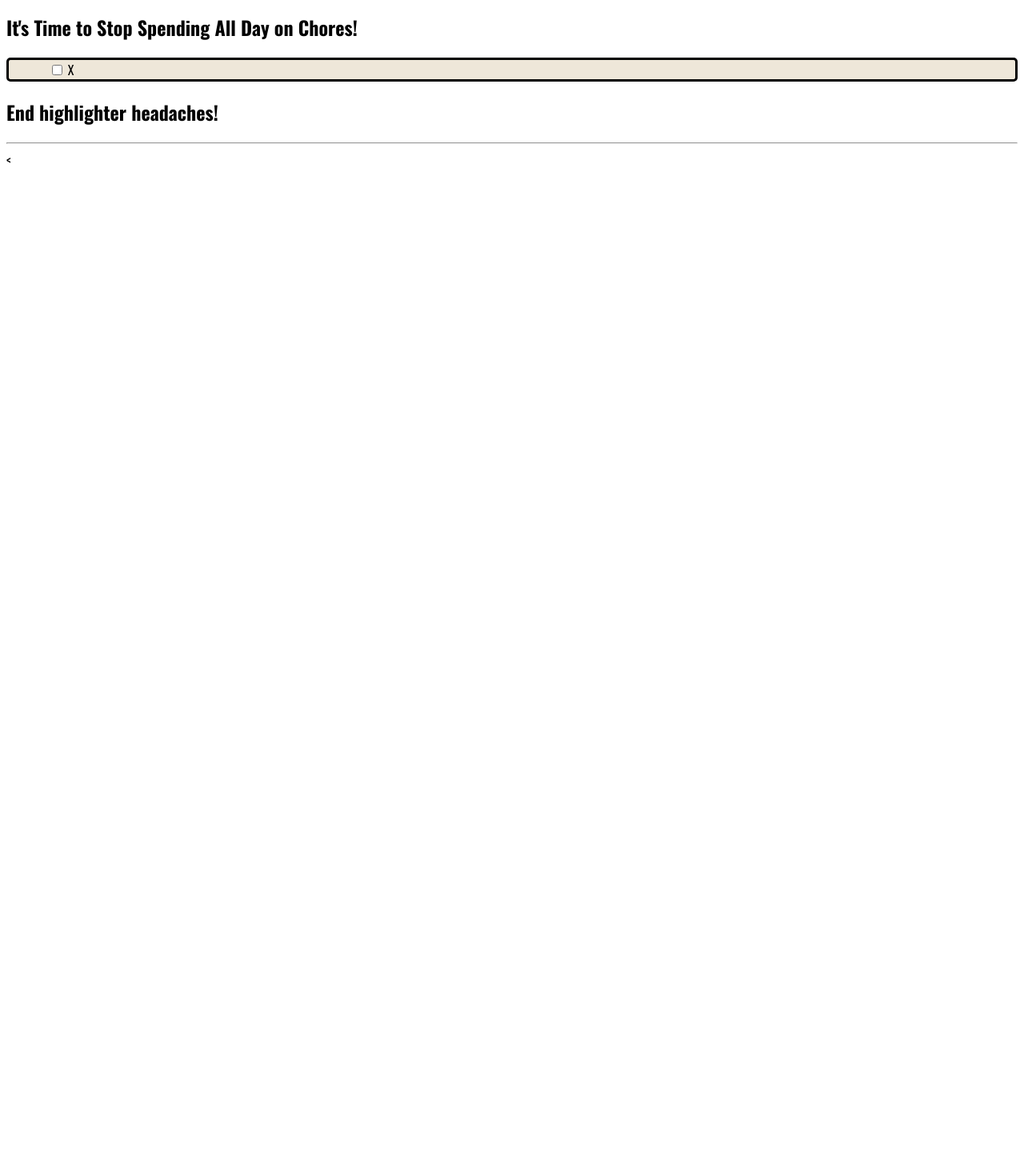
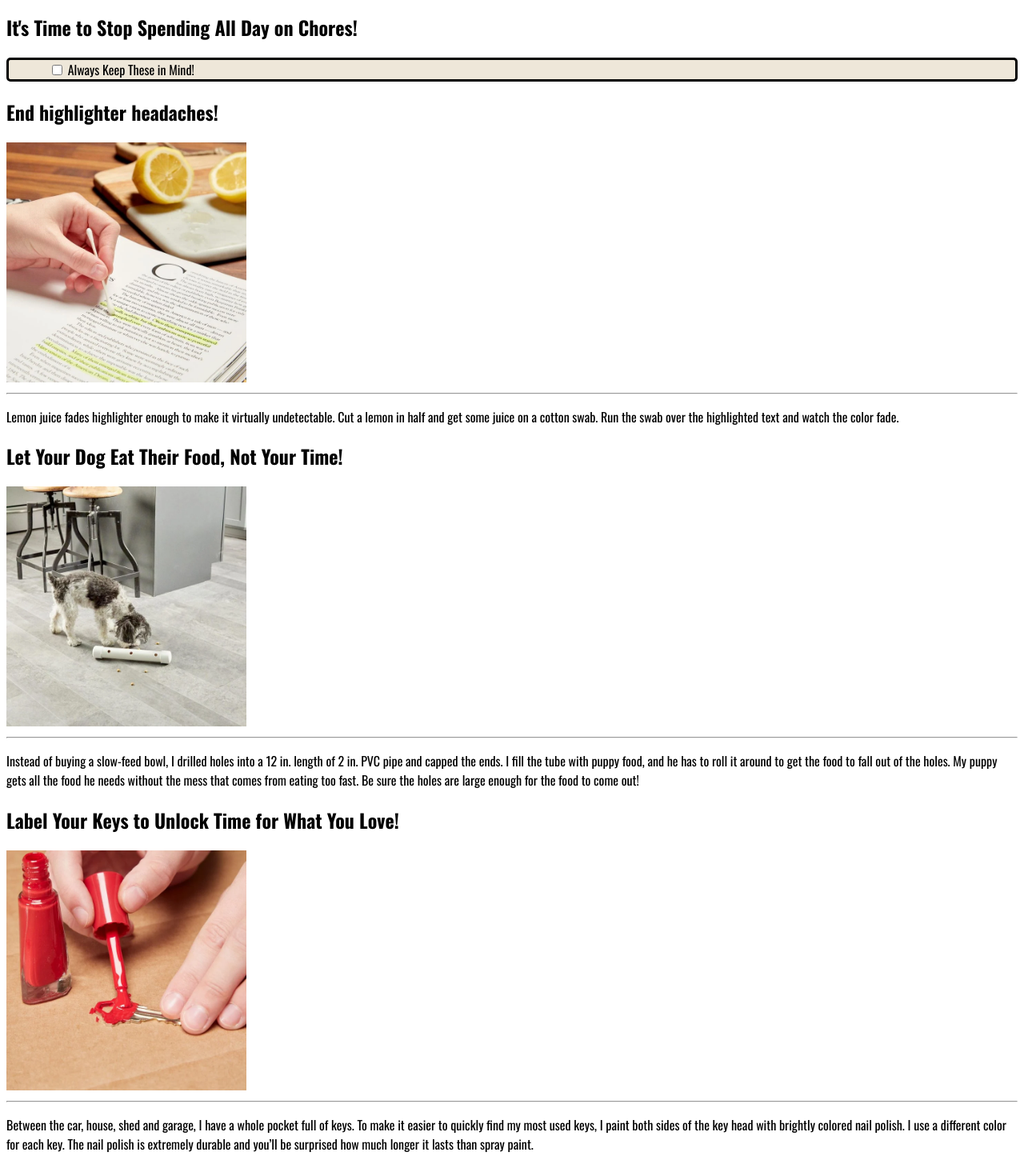
Before and after one commit to acelliott1218/task-smasher, a plain HTML site: page index.html in a window 1280 px wide. Shown: the part 520-1965 px from the top of the page at 80% size. Before the commit the page ends 800 px from the top, so only its background shows below. Drawn offline with nearby package versions, Linux system fonts and the light colour scheme.

Commit message:
content: add actual lifehacks, along with images, and set the ground for responsiveness on larger devices

```diff
--- a/assets/css/styles.css
+++ b/assets/css/styles.css
@@ -28,7 +28,7 @@ a {
 
 }
 
-/* love-running project's hidden buttons serve as the basis here */
+/* love-running project's hidden buttons serve as the basis here, makes menu items hidden unless toggled */
 nav {
     background-color: #ffffff;
     width: 100%;
@@ -60,7 +60,7 @@ header {
 header > hr {
     display:none;
 }
-
+ /* the .active class shows the user which page they're on */
 .active {
     text-decoration:underline;
 }
--- a/index.html
+++ b/index.html
@@ -30,7 +30,7 @@
 
     <div id="structures">
         <input type="checkbox" id="secrets-toggle" name="secrets-toggle">
-        <label for="secrets-toggle" class="secrets-toggle-label">X</label>
+        <label for="secrets-toggle" class="secrets-toggle-label">Always Keep These in Mind!</label>
         <div id="secrets">
             <!-- The purposes of these sections are fundamental tenants to keep in mind while reading about actual life-hacks within the website -->
             <div id="Focus">
@@ -51,11 +51,30 @@
     </div>
     <!-- Start of Life Hacks -->
     <!-- Taken from this article (https://www.familyhandyman.com/list/life-hacks-youll-wish-you-knew-sooner/) for ease of showcasing -->
-    <div id="right">
+    <!-- these divs allow for left-right spacing on larger devices -->
+    <div class="right">
         <h2>End highlighter headaches!</h2>
+        <img src="assets/images/life-hack1.webp" class="hack-picture" width=300px height=300px>
         <hr>
-        <
+
     </div>
+    <!-- text will align to the left on larger devices -->
+    <p class="left"> Lemon juice fades highlighter enough to make it virtually undetectable. Cut a lemon in half and get some juice on a cotton swab. Run the swab over the highlighted text and watch the color fade.</p>
+    <!-- image will align to the left on larger devices -->
+    <div class="left">
+        <h2>Let Your Dog Eat Their Food, Not Your Time!</h2>
+        <img src="assets/images/life-hack2.webp" class="hack-picture" width=300px height=300px>
+        <hr>
+    </div>
+    <!-- text will align to the right on larger devices -->
+    <p class="right">Instead of buying a slow-feed bowl, I drilled holes into a 12 in. length of 2 in. PVC pipe and capped the ends. I fill the tube with puppy food, and he has to roll it around to get the food to fall out of the holes. My puppy gets all the food he needs without the mess that comes from eating too fast. Be sure the holes are large enough for the food to come out! </p>
+    <!-- image will align to the right on larger devices -->
+    <div class="right">
+        <h2>Label Your Keys to Unlock Time for What You Love!</h2>
+        <img src="assets/images/life-hack3.webp" class="hackpicture" width=300px height=300px>
+        <hr>
+    </div>
+    <p class="left"> Between the car, house, shed and garage, I have a whole pocket full of keys. To make it easier to quickly find my most used keys, I paint both sides of the key head with brightly colored nail polish. I use a different color for each key. The nail polish is extremely durable and you’ll be surprised how much longer it lasts than spray paint.</p>
 </main>
 <footer>
 
```
Also changed, not shown: assets/images/life-hack1.webp (added), assets/images/life-hack2.webp (added), assets/images/life-hack3.webp (added).
